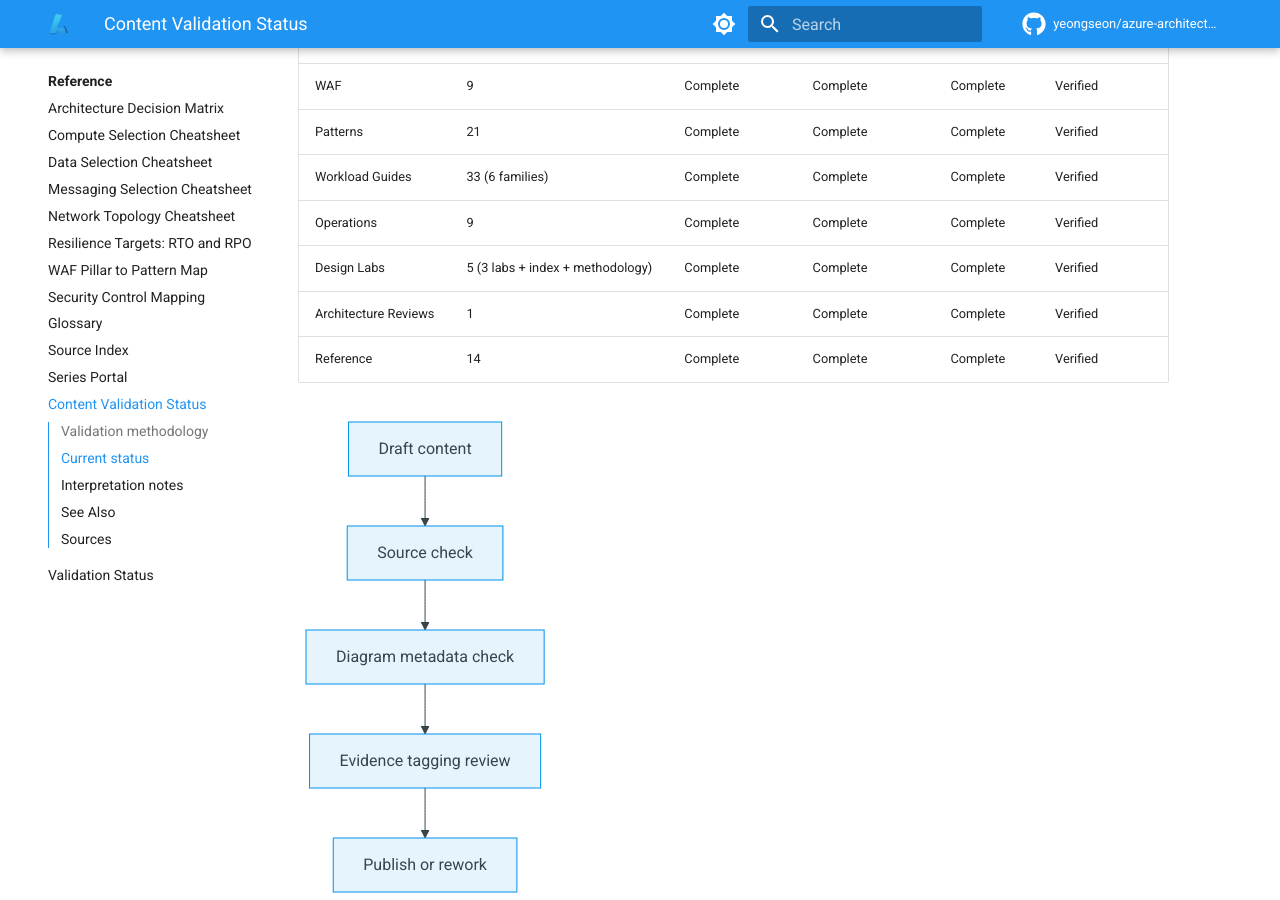
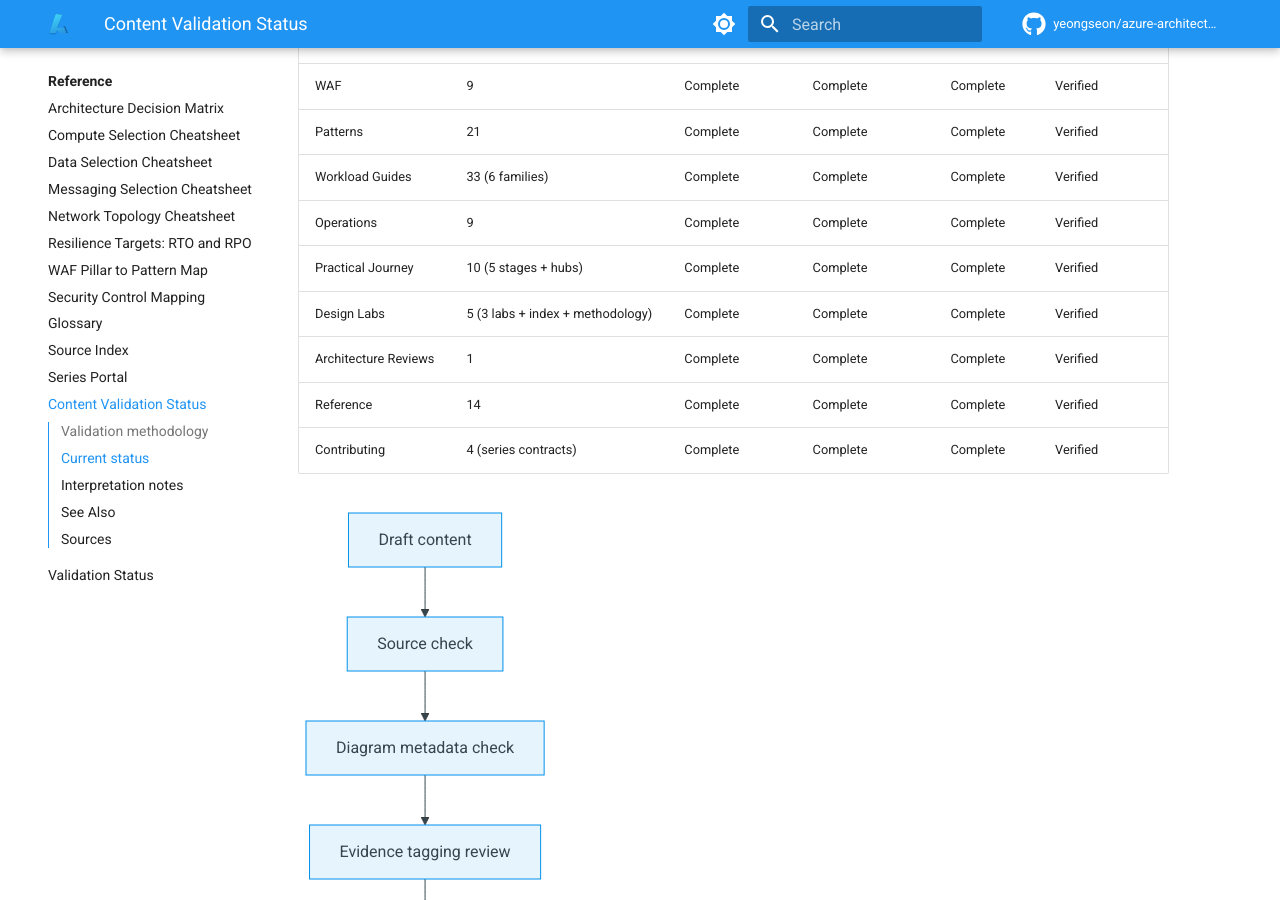
Before and after one commit to yeongseon/azure-architecture-practical-guide, an MkDocs documentation site: the page built from docs/reference/content-validation-status.md, in a window 1280 px wide and 900 px high, scrolled down 769 px. Built offline with MkDocs 1.6.1 and Material for MkDocs 9.7.7, drawn with Linux system fonts in a browser that asks for light colours; comment, search, counter and statistics services are not loaded.

Commit message:
docs: track Practical Journey and Contributing sections in content validation dashboard (#92)

````diff
--- a/docs/reference/content-validation-status.md
+++ b/docs/reference/content-validation-status.md
@@ -34,9 +34,11 @@ This repository uses `content_sources` frontmatter plus `validate_content_source
 | Patterns | 21 | Complete | Complete | Complete | Verified |
 | Workload Guides | 33 (6 families) | Complete | Complete | Complete | Verified |
 | Operations | 9 | Complete | Complete | Complete | Verified |
+| Practical Journey | 10 (5 stages + hubs) | Complete | Complete | Complete | Verified |
 | Design Labs | 5 (3 labs + index + methodology) | Complete | Complete | Complete | Verified |
 | Architecture Reviews | 1 | Complete | Complete | Complete | Verified |
 | Reference | 14 | Complete | Complete | Complete | Verified |
+| Contributing | 4 (series contracts) | Complete | Complete | Complete | Verified |
 
 <!-- diagram-id: content-validation-lifecycle -->
 ```mermaid
````
